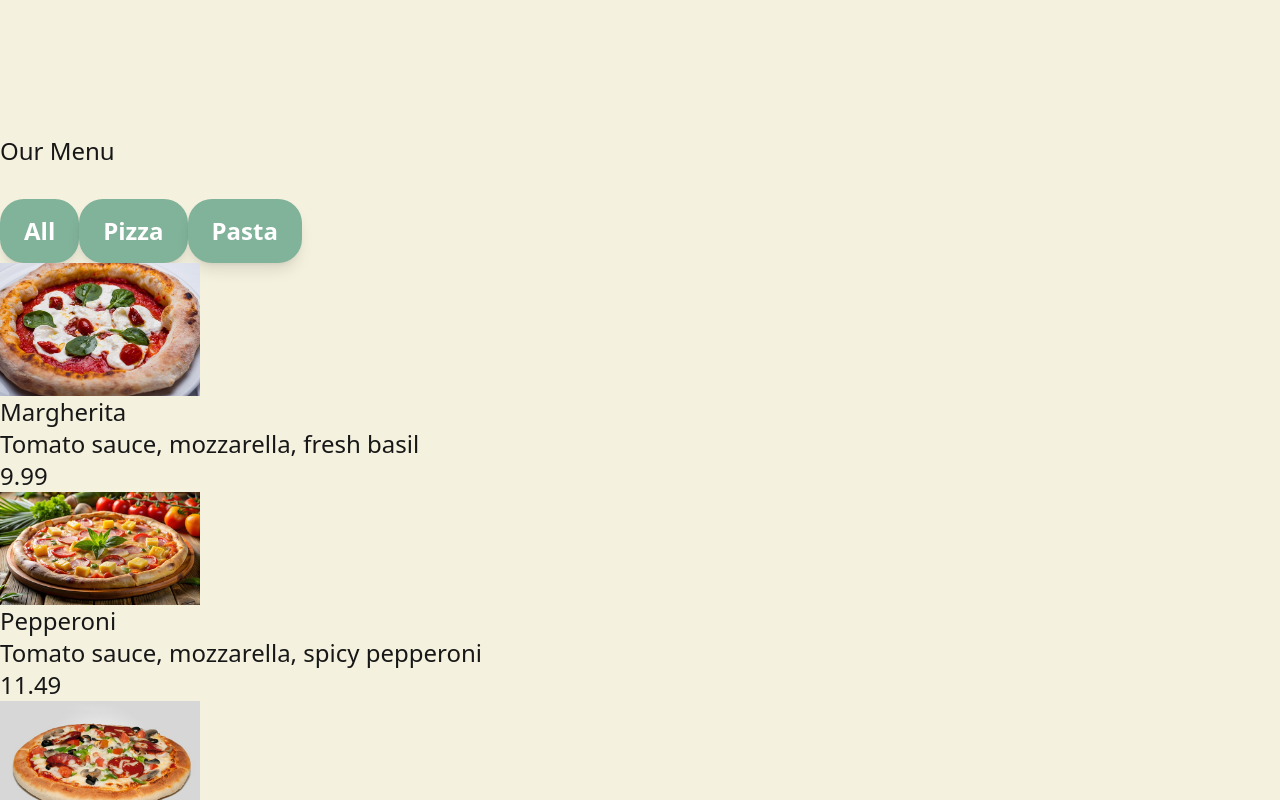
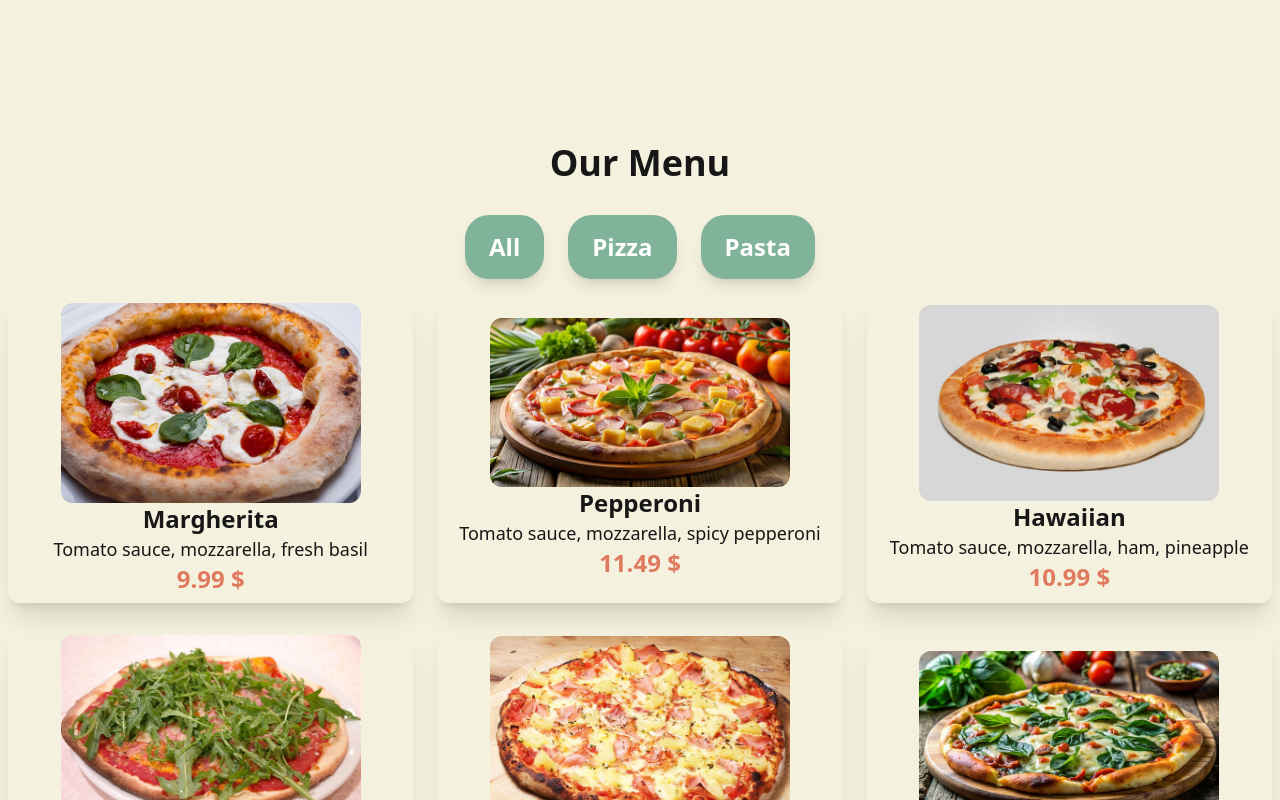
Before and after one commit to sabaudianin/pizza4real, a Next.js app: page / in a window 1280 px wide. Shown: the part 780-1580 px from the top of the page. Built offline with nearby package versions, Linux system fonts and the light colour scheme.

Commit message:
feat menu styled

```diff
--- a/src/components/Menu/Menu.tsx
+++ b/src/components/Menu/Menu.tsx
@@ -7,9 +7,12 @@ import Image from "next/image";
 
 export const Menu = () => {
   return (
-    <section id="menu">
-      <h2>Our Menu</h2>
-      <div>
+    <section
+      id="menu"
+      className="p-2"
+    >
+      <h2 className="font-bold text-2xl text-center lg:text-4xl">Our Menu</h2>
+      <div className="flex justify-center items-center gap-6 mb-4">
         <Button
           color="success"
           text="All"
@@ -28,18 +31,24 @@ export const Menu = () => {
       </div>
       <article>
         <div>
-          <ul>
+          <ul className="grid [grid-template-columns:repeat(auto-fit,minmax(220px,1fr))] md:[grid-template-columns:repeat(auto-fit,minmax(300px,1fr))] gap-6">
             {pizzas.map((pizza) => (
-              <li key={pizza.title}>
+              <li
+                key={pizza.title}
+                className="overflow-hidden shadow-xl rounded-xl transition duration-200 hover:scale-105 p-2 flex flex-col items-center justify-center hover:shadow-2xl"
+              >
                 <Image
                   src={pizza.image}
                   alt={pizza.title}
-                  width={200}
-                  height={100}
+                  width={300}
+                  height={200}
+                  className="rounded-xl"
                 />
-                <h2>{pizza.title}</h2>
-                <p>{pizza.ingredients}</p>
-                <p>{pizza.price}</p>
+                <h2 className=" text-2xl text-center font-semibold text-shadow">
+                  {pizza.title}
+                </h2>
+                <p className="text-lg">{pizza.ingredients}</p>
+                <p className="font-bold text-[var(--error)]">{pizza.price} $</p>
               </li>
             ))}
           </ul>
--- a/src/ui/elements/button/Button.tsx
+++ b/src/ui/elements/button/Button.tsx
@@ -15,7 +15,7 @@ export const Button = ({
   return (
     <button
       type={type}
-      className={`mt-8 rounded-3xl bg-[var(--${color})] py-4 px-6 font-semibold text-white hover:text-black transition-colors duration-300 hover:translate-y-[-2px] transition duration-200 hover:shadow-xl shadow-lg active:scale-95 focus:outline-none focus:ring-4 focus:ring-[var(--${color})]/50`}
+      className={`mt-8 rounded-3xl bg-[var(--${color})] py-4 px-6 font-semibold text-white hover:text-[var(--medium)] transition-colors duration-300 hover:translate-y-[-2px] transition duration-200 hover:shadow-xl shadow-lg active:scale-95 focus:outline-none focus:ring-4 focus:ring-[var(--${color})]/50`}
       {...props}
     >
       {text}
```
